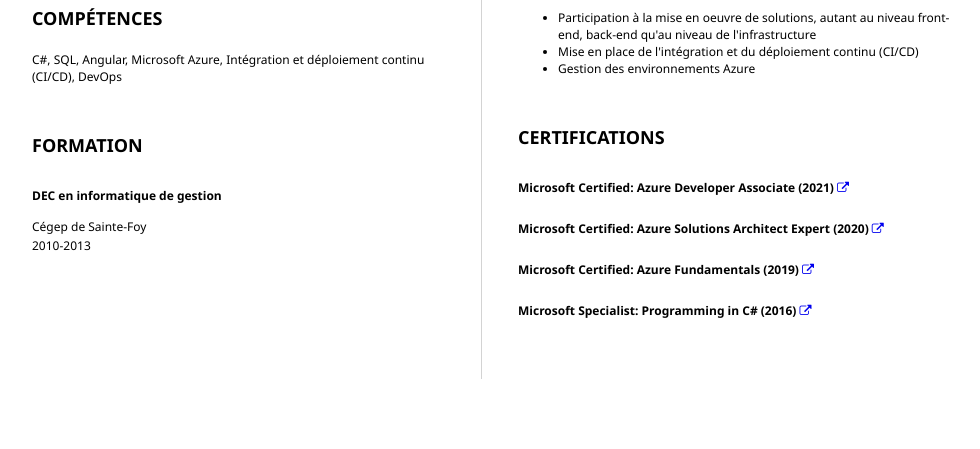
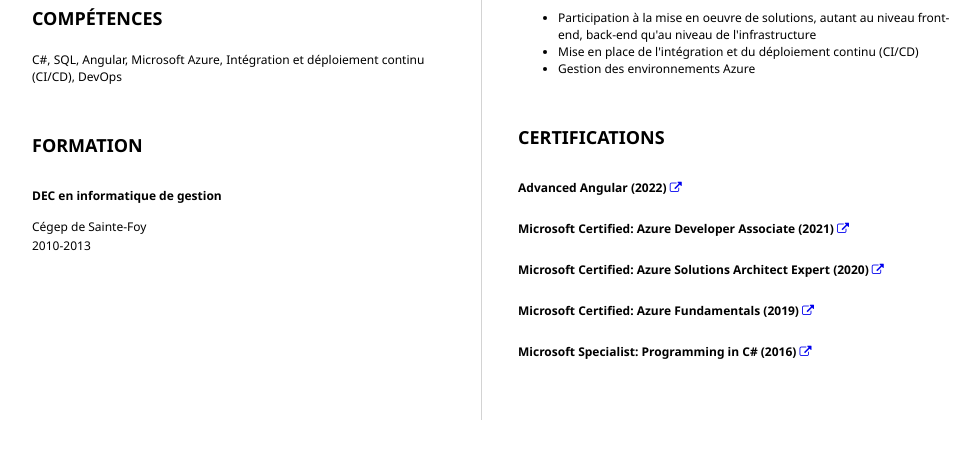
Before and after one commit to alex-girouard/resume, a plain HTML site: page index.html in a window 1280 px wide. Shown: the part 351-800 px from the top of the page, without its empty margins (152-1132 px from the left). Drawn offline with Linux system fonts and the light colour scheme.

Commit message:
Update certs

```diff
--- a/index.html
+++ b/index.html
@@ -60,6 +60,7 @@
             </section>
             <section>
                 <h2>CERTIFICATIONS</h2>
+                <h3>Advanced Angular (2022) <a href="https://badgr.com/public/assertions/smcDgYp0RWCDONuAPlL4zw" target="_blank"><i class="fa fa-external-link"></i></a></h3>
                 <h3>Microsoft Certified: Azure Developer Associate (2021) <a href="https://www.credly.com/badges/3dc00204-8029-48a0-a6ad-fe1e405e0c30" target="_blank"><i class="fa fa-external-link"></i></a></h3>
                 <h3>Microsoft Certified: Azure Solutions Architect Expert (2020) <a href="https://www.credly.com/badges/4f8d473a-9c48-4168-a721-df642f8b6e05" target="_blank"><i class="fa fa-external-link"></i></a></h3>
                 <h3>Microsoft Certified: Azure Fundamentals (2019) <a href="https://www.credly.com/badges/a3c0fe27-35db-4dee-bbb9-29bec2ea3b25" target="_blank"><i class="fa fa-external-link"></i></a></h3>
```
